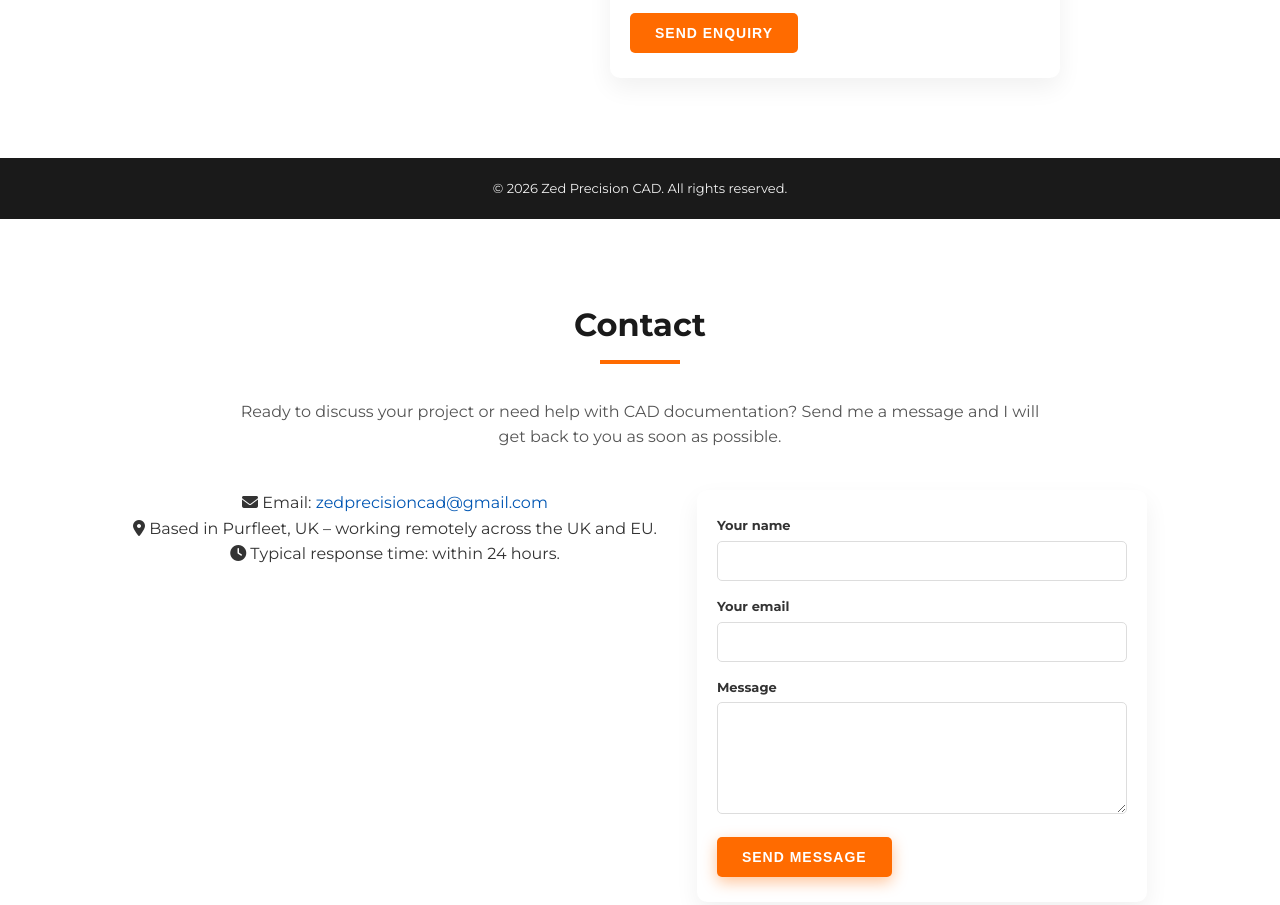
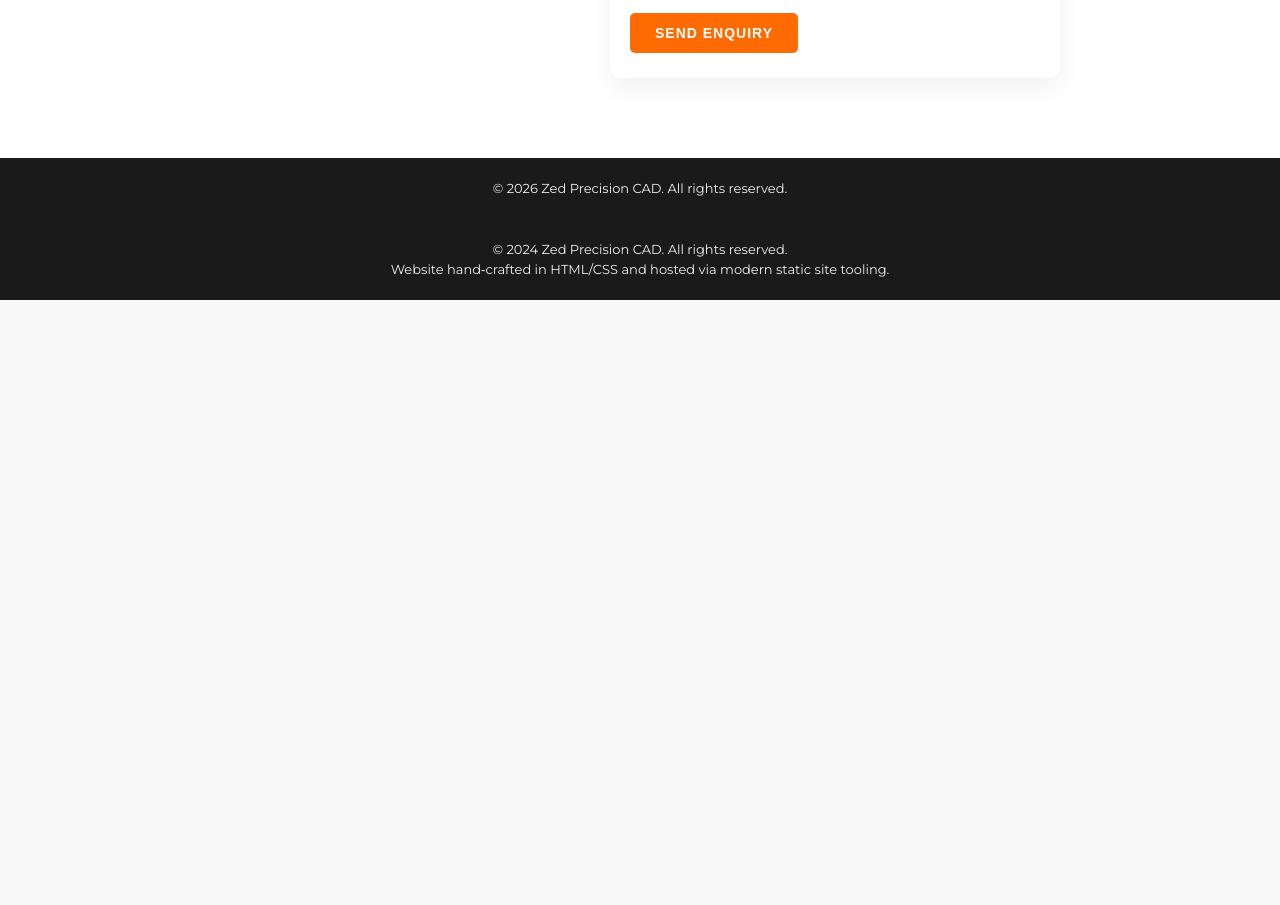
Before and after one commit to zedos75/Zed-Precision-CAD, a plain HTML site: page index.html in a window 1280 px wide. Shown: the part 3585-4490 px from the top of the page. After the commit the page ends 3885 px from the top, so only its background shows below. Drawn offline with Linux system fonts and the light colour scheme.

```diff
--- a/index.html
+++ b/index.html
@@ -1100,43 +1100,6 @@
     const yearEl = document.getElementById("year");
     if (yearEl) yearEl.textContent = new Date().getFullYear();
 </script>
-        <section id="contact" class="section alt-bg">
-            <h2>Contact</h2>
-            <p class="section-intro">
-                Ready to discuss your project or need help with CAD documentation?
-                Send me a message and I will get back to you as soon as possible.
-            </p>
-
-            <div class="contact-wrapper">
-                <div class="contact-details">
-                    <p><i class="fas fa-envelope"></i> Email: <a href="mailto:zedprecisioncad@gmail.com">zedprecisioncad@gmail.com</a></p>
-                    <p><i class="fas fa-location-dot"></i> Based in Purfleet, UK – working remotely across the UK and EU.</p>
-                    <p><i class="fas fa-clock"></i> Typical response time: within 24 hours.</p>
-                </div>
-
-                <form class="contact-form" action="https://formspree.io/f/xwpkvyga" method="POST">
-                    <div class="form-group">
-                        <label for="name">Your name</label>
-                        <input type="text" id="name" name="name" required>
-                    </div>
-
-                    <div class="form-group">
-                        <label for="email">Your email</label>
-                        <input type="email" id="email" name="email" required>
-                    </div>
-
-                    <div class="form-group">
-                        <label for="message">Message</label>
-                        <textarea id="message" name="message" rows="5" required></textarea>
-                    </div>
-
-                    <button type="submit" class="cta-button">
-                        Send message
-                    </button>
-                </form>
-            </div>
-        </section>
-    </main>
 
     <footer>
         <p>&copy; 2024 Zed Precision CAD. All rights reserved.</p>
```
